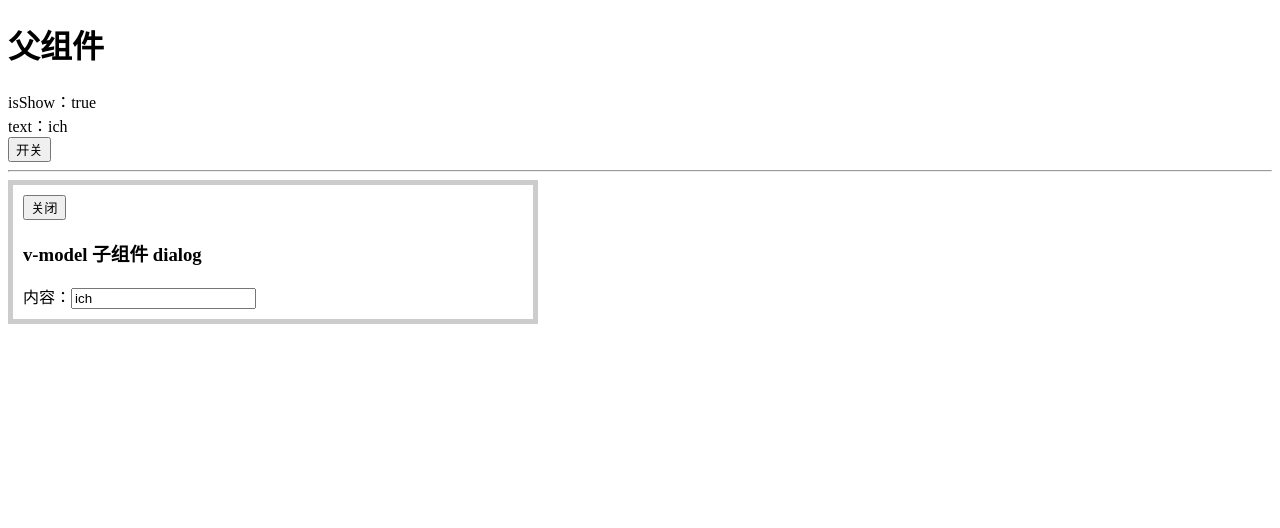
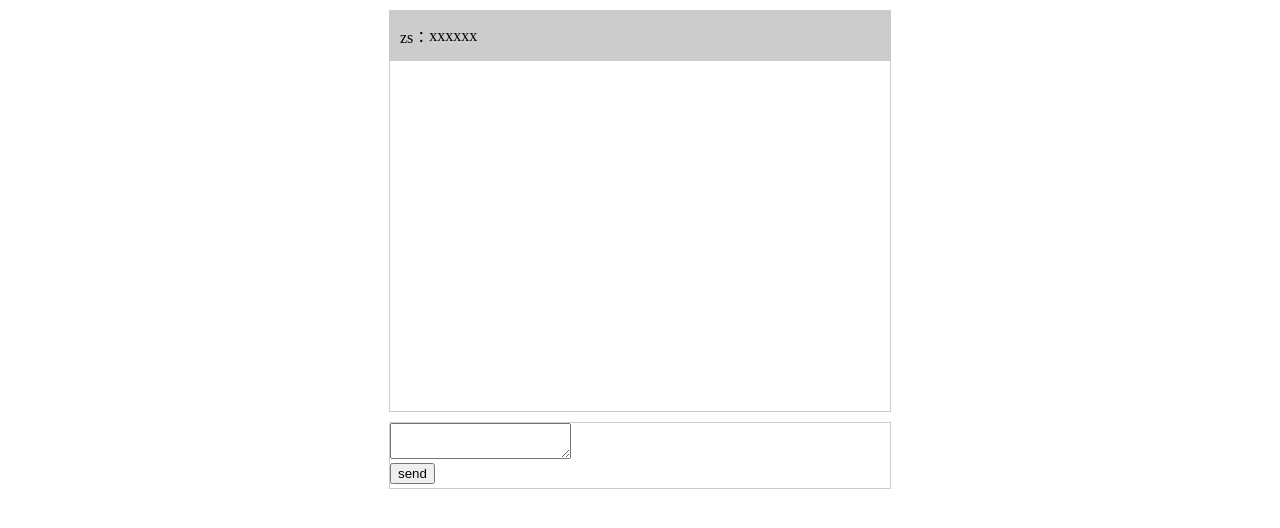
Before and after one commit to icebear32/VUE_CODE, a Vue app in the folder vuecode/myapp/: page / in a window 1280 px wide. Shown: the top 528 px of the page. Built offline with nearby package versions, Linux system fonts and the light colour scheme.

Commit message:
nextTick

```diff
--- a/vuecode/myapp/package.json
+++ b/vuecode/myapp/package.json
@@ -13,6 +13,7 @@
   },
   "devDependencies": {
     "@vitejs/plugin-vue": "^4.5.2",
+    "less": "^4.2.0",
     "vite": "^5.0.8"
   }
 }
--- /dev/null
+++ b/vuecode/myapp/src/08-nextTick/App.vue
@@ -0,0 +1,78 @@
+<script setup>
+import { reactive, ref, nextTick } from 'vue'
+
+let chatList = reactive([
+    { name: 'zs', message: 'xxxxxx' }
+])
+let ipt = ref('')
+let box = ref()
+
+const send = async () => {
+    chatList.push({
+        name: 'ich',
+        message: ipt.value
+    })
+    // ipt.value = ''
+    // box.value.scrollTop = 999999
+
+    // 1. 回调函数模式
+    // nextTick(() => {
+    //     box.value.scrollTop = 999999
+    // })
+
+    // 2. async await 写法(下面开始的都是异步)
+    await nextTick()
+    box.value.scrollTop = 999999
+}
+</script>
+
+<template>
+    <div ref="box" class="wraps">
+        <div>
+            <div class="item" v-for="item in chatList">
+                <div>{{ item.name }}：</div>
+                <div>{{ item.message }}</div>
+            </div>
+        </div>
+    </div>
+    <div class="ipt">
+        <div>
+            <textarea v-model="ipt" type="text"></textarea>
+        </div>
+        <div>
+            <button @click="send">send</button>
+        </div>
+    </div>
+</template>
+
+<style scoped lang="less">
+.wraps {
+    margin: 10px auto;
+    width: 500px;
+    height: 400px;
+    overflow: auto;
+    overflow-x: hidden;
+    background: #fff;
+    border: 1px solid #ccc;
+
+    .item {
+        width: 100%;
+        height: 50px;
+        background: #ccc;
+        display: flex;
+        align-items: center;
+        padding: 0 10px;
+        border-bottom: 1px solid #fff;
+    }
+}
+
+.ipt {
+    margin: 10px auto;
+    width: 500px;
+    height: 65px;
+    overflow: auto;
+    overflow-x: hidden;
+    background: #fff;
+    border: 1px solid #ccc;
+}
+</style>
--- a/vuecode/myapp/src/main.js
+++ b/vuecode/myapp/src/main.js
@@ -6,6 +6,7 @@ import { createApp } from 'vue'
 // import App from './04-provide和inject/App.vue'
 // import App from './05-v-if和v-for的优先级/App.vue'
 // import App from './06-生命周期/App.vue'
-import App from './07-v-model/App.vue'
+// import App from './07-v-model/App.vue'
+import App from './08-nextTick/App.vue'
 
 createApp(App).mount('#app')
```
Also changed, not shown: 2 other files (tests, documents, lock files or other folders).
